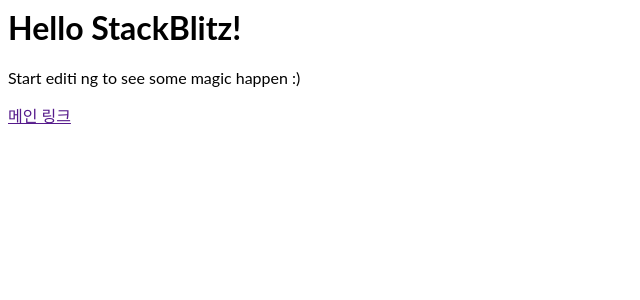
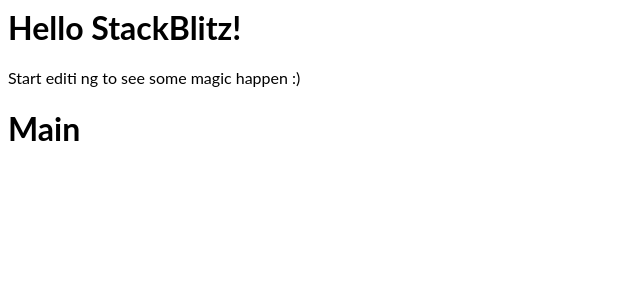
Before and after one commit to minhyeok8521/react, a React (Create React App) app: page / in a window 1280 px wide. Shown: the top 300 px of the page, without its empty margins (0-640 px from the left). Built offline with nearby package versions, Linux system fonts and the light colour scheme.

Commit message:
2 files modified, 1 added

```diff
--- a/package.json
+++ b/package.json
@@ -3,10 +3,11 @@
   "version": "0.0.0",
   "private": true,
   "dependencies": {
+    "@types/react": "18.2.14",
+    "@types/react-dom": "18.2.6",
     "react": "18.2.0",
     "react-dom": "18.2.0",
-    "@types/react": "18.2.14",
-    "@types/react-dom": "18.2.6"
+    "react-router-dom": "^6.14.1"
   },
   "scripts": {
     "start": "react-scripts start",
--- a/src/App.tsx
+++ b/src/App.tsx
@@ -1,4 +1,8 @@
 import * as React from 'react';
+import { BrowserRouter, Routes, Route } from 'react-router-dom';
+import Main from './pages/main';
+import NotFound from './pages/NotFound';
+
 import './assets/css/style.css';
 
 export default function App() {
@@ -6,7 +10,7 @@
     <div>
       <h1>Hello StackBlitz!</h1>
       <p>Start editi ng to see some magic happen :)</p>
-      <a href="">메인 링크</a>
+      <Main />
     </div>
   );
 }
--- /dev/null
+++ b/src/pages/NotFound.tsx
@@ -0,0 +1,9 @@
+import * as React from 'react';
+
+export default function NotFound() {
+  return (
+    <div>
+      <h1>정의되지 않음</h1>
+    </div>
+  );
+}
```
